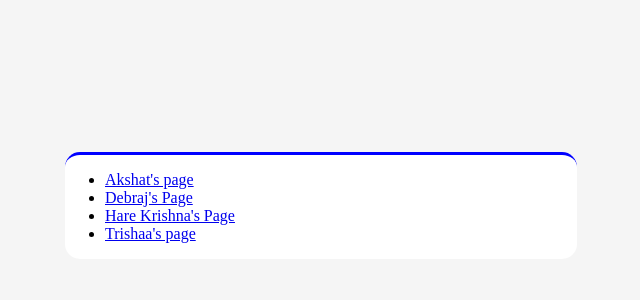
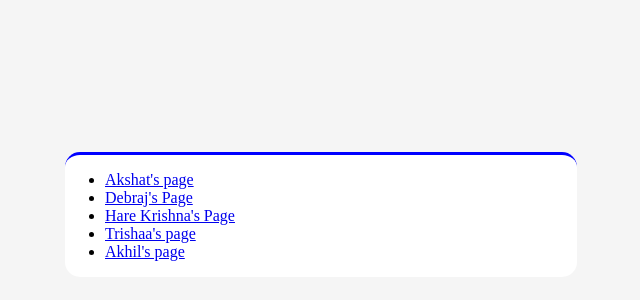
Before and after one commit to AdityaMundada08/Prodex-App-Dev-Team-1, a plain HTML site: page index.htm in a window 1280 px wide. Shown: the part 168-468 px from the top of the page, without its empty margins (319-959 px from the left). Drawn offline with Linux system fonts and the light colour scheme.

Commit message:
updated page5 link

```diff
--- a/index.htm
+++ b/index.htm
@@ -38,6 +38,9 @@
             <li>
                 <a href="./page1.htm">Trishaa's page</a>
             </li>
+             <li>
+                <a href="./page5.html">Akhil's page</a>
+            </li>
         </ul>
 
     </div>
```
